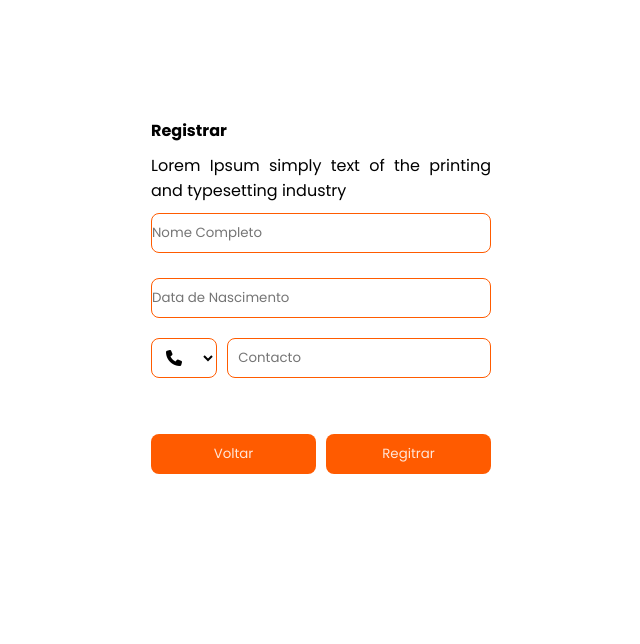
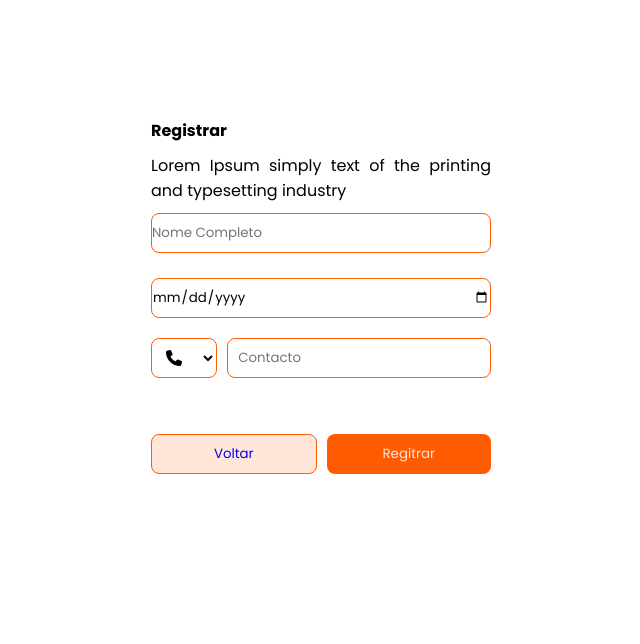
Before and after one commit to juniortimoteo18/progressive-web-app-tablutech, a plain HTML site: page registerForm.html in a window 1280 px wide. Shown: the top 644 px of the page, without its empty margins (319-959 px from the left). Drawn offline with Linux system fonts and the light colour scheme.

Commit message:
finished

```diff
--- a/registerForm.html
+++ b/registerForm.html
@@ -15,8 +15,8 @@
             <p class="pJustify">Lorem Ipsum simply text of the printing and typesetting industry</p>
             <div class="loginField">
                 <form action="">
-                    <input class="insertdt fst" type="text" name="telefone" placeholder="Nome Completo"><br><br>
-                    <input class="insertdt" type="password" name="senha" placeholder="Data de Nascimento">
+                    <input class="insertdt fst" type="text" name="nome" placeholder="Nome Completo"><br><br>
+                    <input class="insertdt" type="date" name="datNascimento" placeholder="Data de Nascimento">
                     <div class="contact-container">
                         <select name="contacts" id="contacts">
                             <option value="phone"><span></span></option>
@@ -25,7 +25,7 @@
                         <input class="insertdt" type="text" name="contacto" placeholder="Contacto">
                     </div>
                     <div class="button-container">
-                        <button class="btn-start" onclick=""> <a class="btn-start" href="index.html"> Voltar </a></button>
+                        <button class="btn-back" onclick=""> <a classs="back" href="index.html"> Voltar </a></button>
                         <button class="btn-start" onclick=""> <a class="btn-start" href="verify.html"> Regitrar </a> </button>
                     </div>
                 </form>
--- a/style.css
+++ b/style.css
@@ -129,6 +129,15 @@ li p {
     border: none;
     border-radius: 8px;
 }
+
+.btn-back {
+    margin-top: 28px;
+    width: 100%;
+    height: 40px;
+    border: 1px solid #FF5B00;
+    background-color: #FFE6D9;
+    border-radius: 8px;
+}
 /* Ajuste de botão */
 .button-container {
     display: flex;
@@ -148,7 +157,10 @@ li p {
 
 a {
     text-decoration: none;
-    color: #FFE6D9;
+}
+
+.back {
+    color: black;
 }
 
 .navigation {
```
